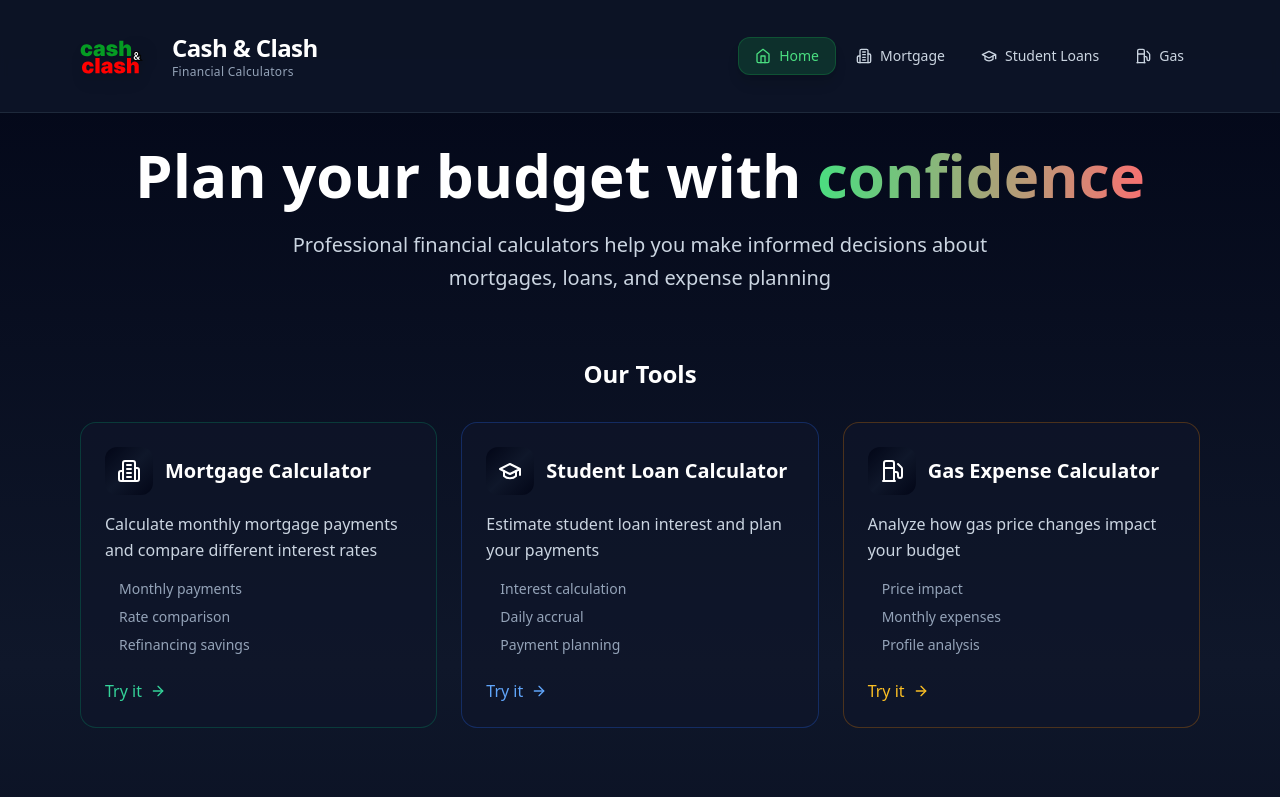
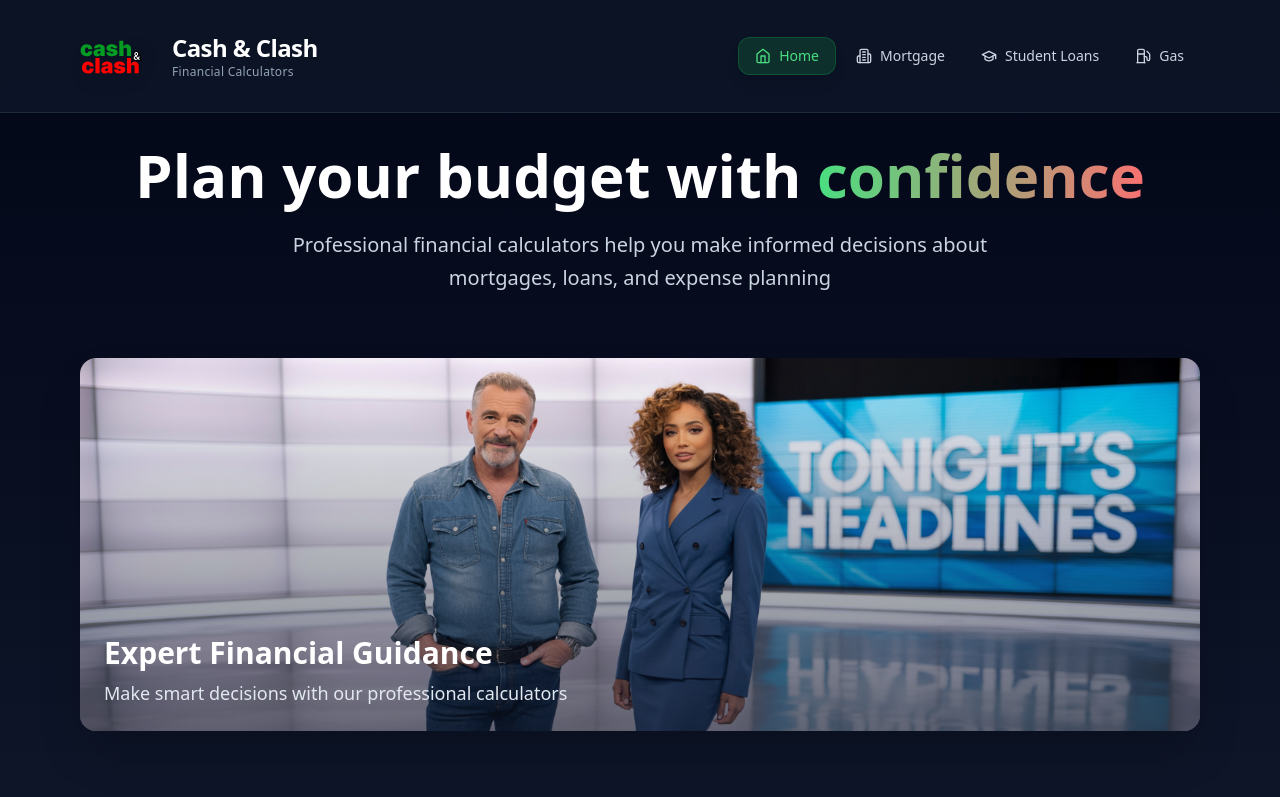
Before and after one commit to expertproducer/calculator, a React (Vite) app: page / in a window 1280 px wide. Shown: the top 797 px of the page. Built offline with nearby package versions, Linux system fonts and the light colour scheme; no server answers.

Commit message:
баннер

```diff
--- a/src/pages/HomePage.tsx
+++ b/src/pages/HomePage.tsx
@@ -2,6 +2,7 @@ import { motion } from 'framer-motion'
 import { Link } from 'react-router-dom'
 import { Helmet } from 'react-helmet-async'
 import { Building2, GraduationCap, Fuel, ArrowRight, Calculator, Shield, Zap } from 'lucide-react'
+import bannerImage from '../assets/images/a-photograph-of-two-television-hosts-sta_-d5lDFksS1aLGW_ztmbcqg_GXKXgXSXSRCAxA9UEz167g.png'
 
 export default function HomePage() {
   const tools = [
@@ -75,6 +76,31 @@ export default function HomePage() {
             Professional financial calculators help you make informed decisions
             about mortgages, loans, and expense planning
           </p>
+        </motion.div>
+
+        {/* Banner Image */}
+        <motion.div
+          initial={{ opacity: 0, scale: 0.95 }}
+          animate={{ opacity: 1, scale: 1 }}
+          transition={{ duration: 0.8, delay: 0.3 }}
+          className="mb-16"
+        >
+          <div className="relative overflow-hidden rounded-2xl shadow-2xl">
+            <img
+              src={bannerImage}
+              alt="Financial Planning Banner"
+              className="w-full h-auto object-cover"
+            />
+            <div className="absolute inset-0 bg-gradient-to-t from-slate-900/60 to-transparent"></div>
+            <div className="absolute bottom-6 left-6 right-6">
+              <h3 className="text-2xl md:text-3xl font-bold text-white mb-2">
+                Expert Financial Guidance
+              </h3>
+              <p className="text-slate-200 text-lg">
+                Make smart decisions with our professional calculators
+              </p>
+            </div>
+          </div>
         </motion.div>
 
         {/* Tools */}
```
Also changed, not shown: src/assets/images/a-photograph-of-two-television-hosts-sta_-d5lDFksS1aLGW_ztmbcqg_GXKXgXSXSRCAxA9UEz167g.png (added).
